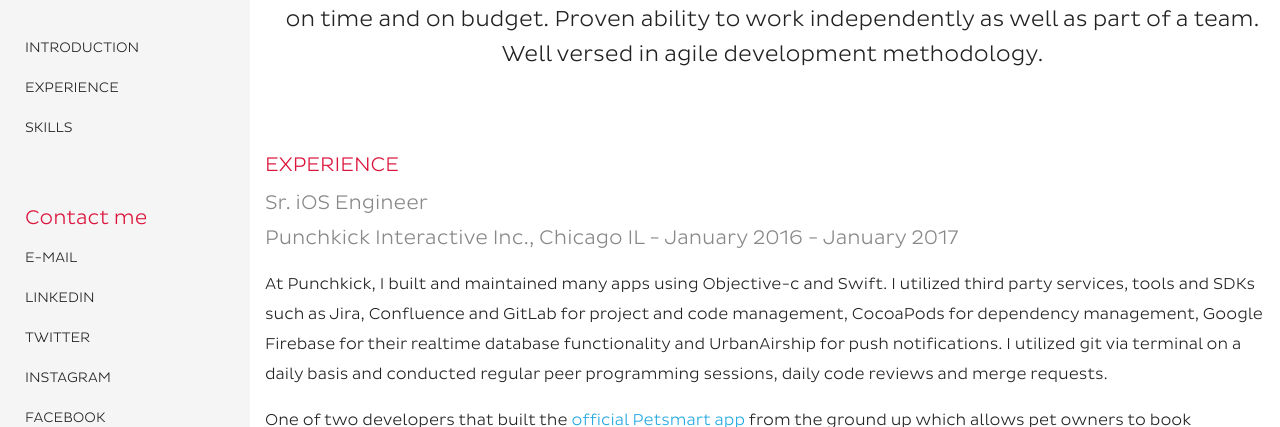
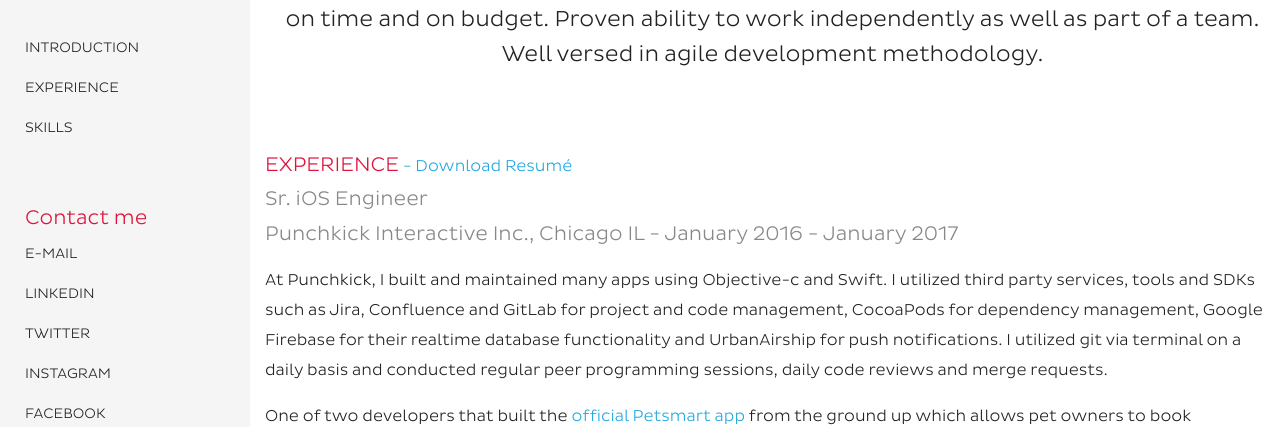
Before and after one commit to karimlanguedoc/www.karimlanguedoc.com, a PHP site: page / in a window 1280 px wide. Shown: the part 249-676 px from the top of the page. Run offline with PHP 8.4, Linux system fonts and the light colour scheme; some libraries are stand-ins or nearby versions.

Commit message:
Download resume

```diff
--- a/includes/content/index.php
+++ b/includes/content/index.php
@@ -22,7 +22,7 @@
 	</section>
 
 	<section id="experience">
-		<h3>EXPERIENCE</h3>
+		<h3>EXPERIENCE</h3> <a id="resume-link" href="/resume/"> - Download Resumé</a>
 		<div class="job">
 			<h4>Sr. iOS Engineer </h4>
 			<h4>Punchkick Interactive Inc., Chicago IL - January 2016 - January 2017</h4>
--- a/includes/css/global.css
+++ b/includes/css/global.css
@@ -118,6 +118,7 @@ h2 {
 }
 h3 {
 	color: #dc143c;
+	display: inline;
 }
 h4,
 h5 {
@@ -140,6 +141,10 @@ p {
 a {
 	color: #20a7e2;
 	text-decoration: none;
+}
+
+a.resume-link {
+	display: inline;
 }
 
 main {
```
Also changed, not shown: 1 other file.
